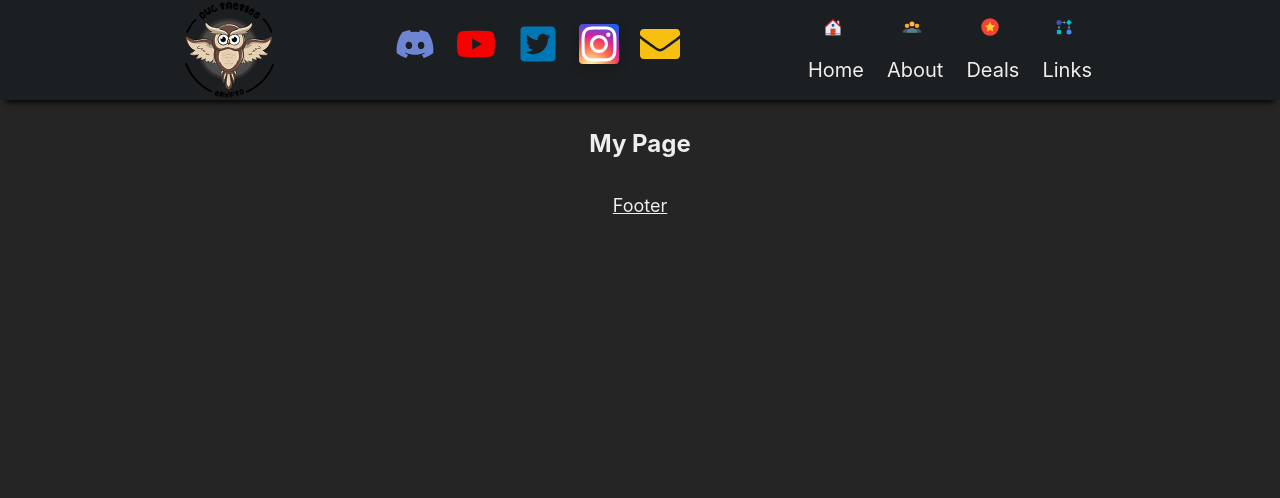
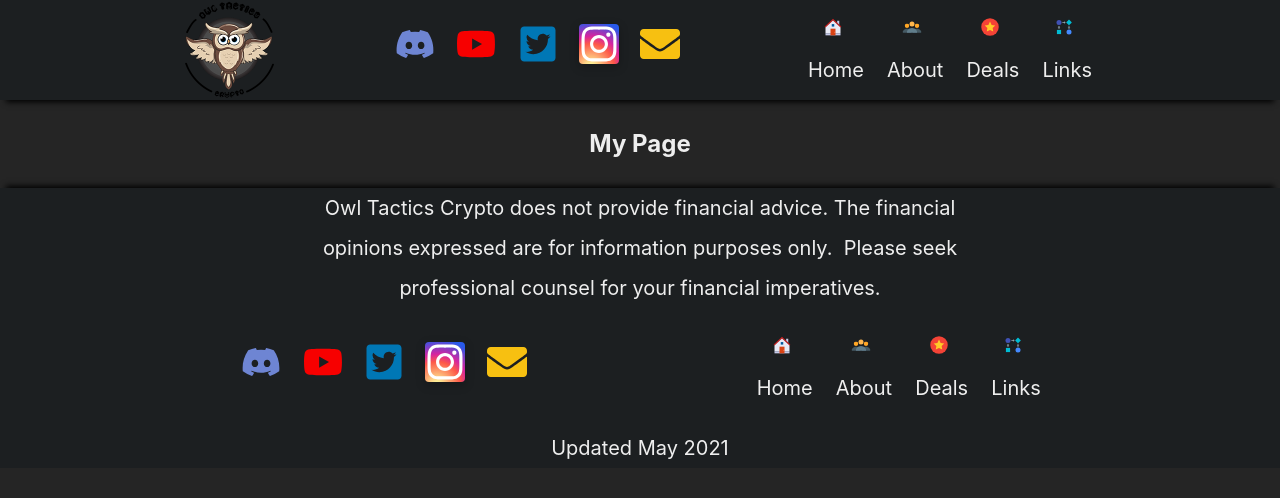
Before and after one commit to timOTdev/otcrypto1, a Next.js app: page / in a window 1280 px wide. Shown: the top 498 px of the page. Built offline with nearby package versions, Linux system fonts and the light colour scheme.

Commit message:
Add footer section

```diff
--- a/components/Footer.tsx
+++ b/components/Footer.tsx
@@ -1,12 +1,45 @@
-import styled from "styled-components";
-import Link from "next/link";
+import styled from 'styled-components';
+import SocialsNav from '../components_shared/SocialsNav';
+import SiteNav from '../components_shared/SiteNav';
 
-const Wrapper = styled.div``;
+const Wrapper = styled.footer`
+  background: var(--pageHeaderColor);
+  -webkit-box-shadow: 0 8px 6px -6px black;
+  -moz-box-shadow: 0 8px 6px -6px black;
+  box-shadow: 0 -8px 6px -6px black;
+  position: relative;
+  bottom: 0;
+`;
+const InnerWrapper = styled.div`
+  width: 80%;
+  display: flex;
+  justify-content: space-around;
+  margin: 0 auto;
+`;
+const FooterText = styled.div`
+  font-size: 2rem;
+  width: 50%;
+  margin: 0 auto;
+  text-align: center;
+`;
 
-export default function Header() {
+export default function Footer() {
   return (
     <Wrapper>
-      <Link href="/">Footer</Link>
+      <FooterText>
+        <p>
+          Owl Tactics Crypto does not provide financial advice. The financial
+          opinions expressed are for information purposes only.&nbsp; Please
+          seek professional counsel for your financial imperatives. <br />
+        </p>
+      </FooterText>
+      <InnerWrapper>
+        <SocialsNav />
+        <SiteNav />
+      </InnerWrapper>
+      <FooterText>
+        <p>Updated May {new Date().getFullYear()}</p>
+      </FooterText>
     </Wrapper>
   );
 }
```
